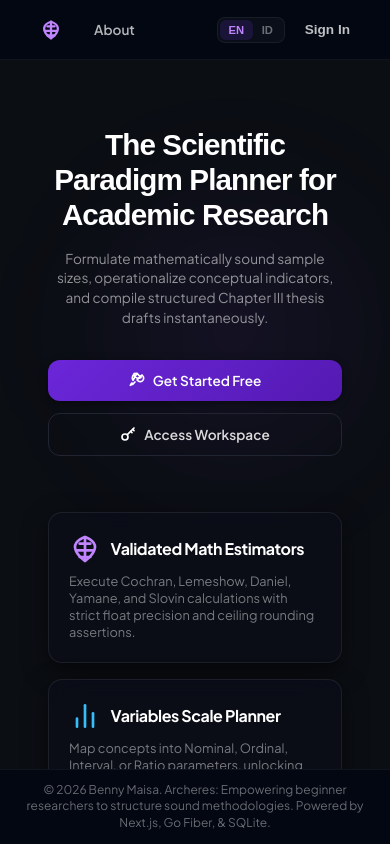
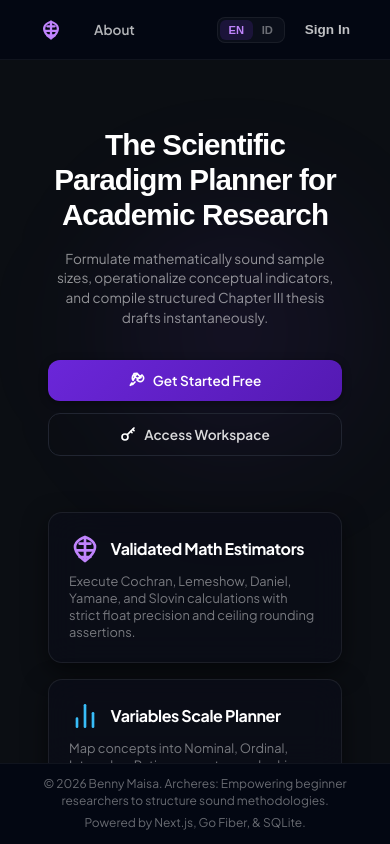
Before and after one commit to alexmaisa/archeres, a Next.js app in the folder web/: page / in a window 390 px wide. Shown: the top 844 px of the page. Built offline with nearby package versions, Linux system fonts and the light colour scheme.

Commit message:
style: wrap powered by footer text into new line on mobile devices

```diff
--- a/web/src/app/about/page.tsx
+++ b/web/src/app/about/page.tsx
@@ -874,7 +874,7 @@ export default function AboutPage() {
       {/* Footer */}
       <footer className="fixed-footer">
         <p className="footer-text">
-          &copy; 2026 Benny Maisa. Archeres: Empowering beginner researchers to structure sound methodologies. Powered by Next.js, Go Fiber, & SQLite.
+          &copy; 2026 Benny Maisa. Archeres: Empowering beginner researchers to structure sound methodologies. <span className="footer-powered">Powered by Next.js, Go Fiber, & SQLite.</span>
         </p>
       </footer>
     </div>
--- a/web/src/app/admin/page.tsx
+++ b/web/src/app/admin/page.tsx
@@ -1227,7 +1227,7 @@ export default function AdminPage() {
       </main>
       <footer className="fixed-footer">
         <p className="footer-text">
-          &copy; 2026 Benny Maisa. Archeres: Empowering beginner researchers to structure sound methodologies. Powered by Next.js, Go Fiber, & SQLite.
+          &copy; 2026 Benny Maisa. Archeres: Empowering beginner researchers to structure sound methodologies. <span className="footer-powered">Powered by Next.js, Go Fiber, & SQLite.</span>
         </p>
       </footer>
     </div>
--- a/web/src/app/globals.css
+++ b/web/src/app/globals.css
@@ -501,6 +501,10 @@ h1, h2, h3, h4, h5, h6 {
     overflow: visible !important;
     text-overflow: clip !important;
     line-height: 1.4 !important;
+  }
+  .footer-powered {
+    display: block !important;
+    margin-top: 0.35rem !important;
   }
   .navLinks {
     display: none !important;
--- a/web/src/app/page.tsx
+++ b/web/src/app/page.tsx
@@ -332,7 +332,7 @@ export default function Home() {
       {/* 3. COMPACT FIXED FOOTER */}
       <footer className="fixed-footer">
         <p className="footer-text">
-          &copy; 2026 Benny Maisa. Archeres: Empowering beginner researchers to structure sound methodologies. Powered by Next.js, Go Fiber, & SQLite.
+          &copy; 2026 Benny Maisa. Archeres: Empowering beginner researchers to structure sound methodologies. <span className="footer-powered">Powered by Next.js, Go Fiber, & SQLite.</span>
         </p>
       </footer>
     </div>
--- a/web/src/app/user/dashboard/page.tsx
+++ b/web/src/app/user/dashboard/page.tsx
@@ -937,7 +937,7 @@ export default function DashboardPage() {
 
       <footer className="fixed-footer">
         <p className="footer-text">
-          &copy; 2026 Benny Maisa. Archeres: Empowering beginner researchers to structure sound methodologies. Powered by Next.js, Go Fiber, & SQLite.
+          &copy; 2026 Benny Maisa. Archeres: Empowering beginner researchers to structure sound methodologies. <span className="footer-powered">Powered by Next.js, Go Fiber, & SQLite.</span>
         </p>
       </footer>
 
--- a/web/src/app/user/project/WorkspaceClient.tsx
+++ b/web/src/app/user/project/WorkspaceClient.tsx
@@ -2883,7 +2883,7 @@ Aligned with the scale of measurements and variable distribution, statistical hy
 
       <footer className="fixed-footer">
         <p className="footer-text">
-          &copy; 2026 Benny Maisa. Archeres: Empowering beginner researchers to structure sound methodologies. Powered by Next.js, Go Fiber, & SQLite.
+          &copy; 2026 Benny Maisa. Archeres: Empowering beginner researchers to structure sound methodologies. <span className="footer-powered">Powered by Next.js, Go Fiber, & SQLite.</span>
         </p>
       </footer>
 
```
